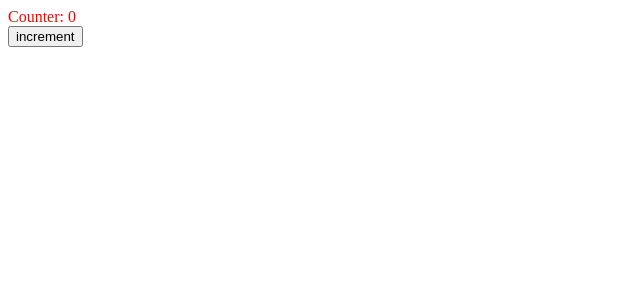
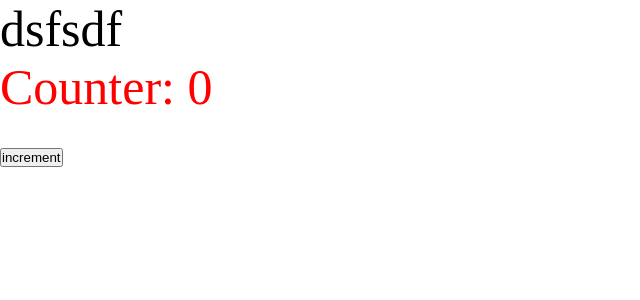
Before and after one commit to Pomatrosit/production-react, a React app: page / in a window 1280 px wide. Shown: the top 300 px of the page, without its empty margins (0-640 px from the left). Built offline with nearby package versions, Linux system fonts and the light colour scheme.

Commit message:
added css-modules

```diff
--- a/package.json
+++ b/package.json
@@ -20,6 +20,7 @@
     "@types/webpack-dev-server": "^4.7.2",
     "css-loader": "^6.6.0",
     "html-webpack-plugin": "^5.5.0",
+    "mini-css-extract-plugin": "^2.5.3",
     "sass": "^1.49.9",
     "sass-loader": "^12.6.0",
     "style-loader": "^3.3.1",
--- /dev/null
+++ b/src/App.tsx
@@ -0,0 +1,12 @@
+import Counter from "./components/Counter";
+
+const App = () => {
+  return (
+    <div className="app">
+      dsfsdf
+      <Counter />{" "}
+    </div>
+  );
+};
+
+export default App;
--- a/src/components/Counter.tsx
+++ b/src/components/Counter.tsx
@@ -1,5 +1,5 @@
 import { useState } from "react";
-import "./Counter.scss";
+import classes from "./Counter.module.scss";
 
 const Counter = () => {
   const [count, setCount] = useState(0);
@@ -10,7 +10,7 @@
 
   return (
     <div>
-      <div className="count">Counter: {count}</div>
+      <div className={classes.count}>Counter: {count}</div>
       <button onClick={increment}>increment</button>
     </div>
   );
--- /dev/null
+++ b/src/index.scss
@@ -0,0 +1,9 @@
+* {
+  margin: 0;
+  padding: 0;
+  box-sizing: border-box;
+}
+
+.app {
+  font-size: 50px;
+}
--- a/src/index.tsx
+++ b/src/index.tsx
@@ -1,9 +1,5 @@
 import { render } from "react-dom";
-import Counter from "./components/Counter";
+import App from "./App";
+import "./index.scss";
 
-render(
-  <div>
-    <Counter />{" "}
-  </div>,
-  document.getElementById("root")
-);
+render(<App />, document.getElementById("root"));
```
Also changed, not shown: src/global.d.ts (added, +7 -0 lines), src/components/Counter.module.scss (renamed from src/components/Counter.scss), 1 other file (tests, documents, lock files or other folders).
